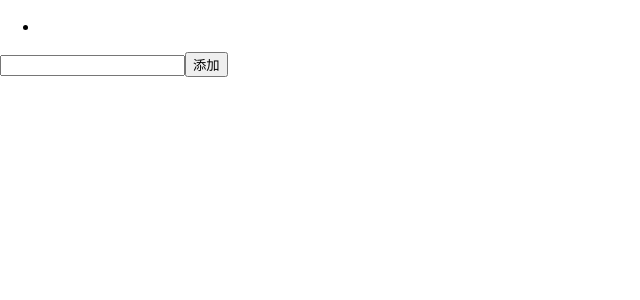
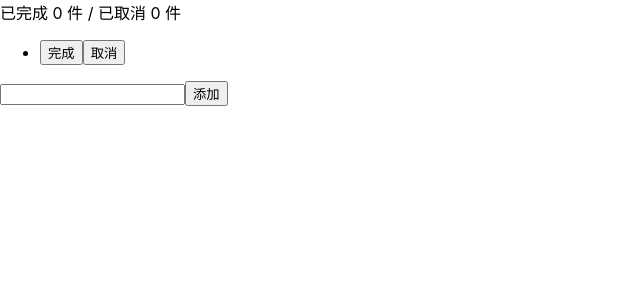
Before and after one commit to ishiahirake/demo, a React (Create React App) app in the folder todo-app/: page / in a window 1280 px wide. Both pictures are taken after a click on the button "添加". Shown: the top 300 px of the page, without its empty margins (0-640 px from the left). Built offline with nearby package versions, Linux system fonts and the light colour scheme.

Commit message:
Add finish and cancel.

```diff
--- a/todo-app/src/App.js
+++ b/todo-app/src/App.js
@@ -4,6 +4,8 @@ import logo from './logo.svg';
 
 function Todo() {
   const [todos, setTodos] = React.useState([])
+  const [finishedCount, setFinishedCount] = React.useState(0)
+  const [cancelledCount, setCancelledCount] = React.useState(0)
 
   function handleAddTodo(event) {
     const todoInput = document.getElementById('todo-input')
@@ -11,13 +13,34 @@ function Todo() {
     todoInput.value = ''
   }
 
+  function handleFinishTodo(todo, index) {
+    setFinishedCount(finishedCount + 1)
+    todos.splice(index, 1)
+    setTodos([...todos])
+  }
+
+  function handleCancelTodo(todo, index) {
+    setCancelledCount(cancelledCount + 1)
+    todos.splice(index, 1)
+    setTodos([...todos])
+  }
+
   return (
     <div>
+      <div>
+        <span>已完成 {finishedCount} 件</span>
+        <span> / </span>
+        <span>已取消 {cancelledCount} 件</span>
+      </div>
       <ul>
         {todos.map((todo, index) => {
           return (
             <li key={index}>
               <span>{todo}</span>
+              <span>
+                <button onClick={() => handleFinishTodo(todo, index)}>完成</button>
+                <button onClick={() => handleCancelTodo(todo, index)}>取消</button>
+              </span>
             </li>
           )
         })}
```
